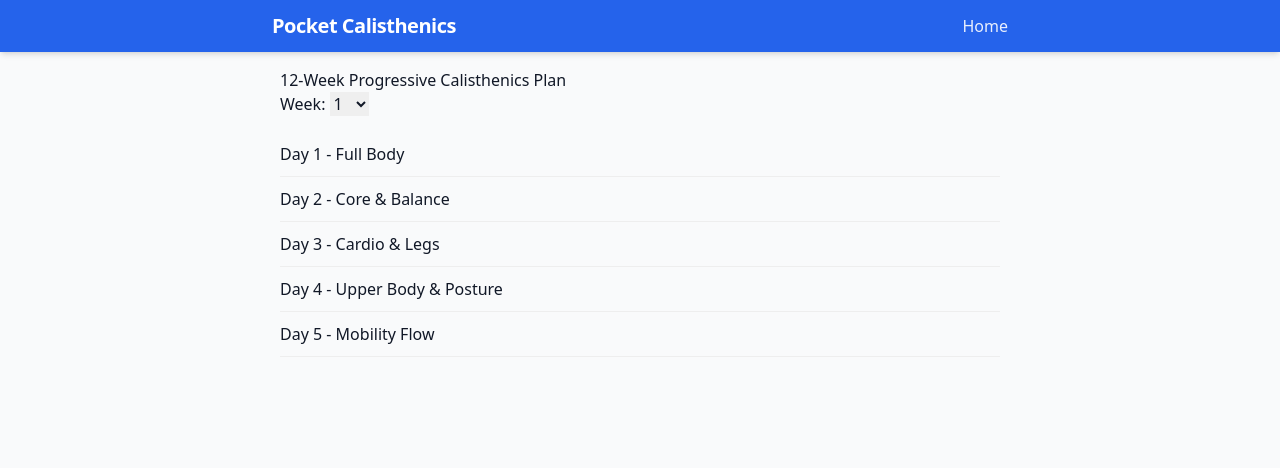
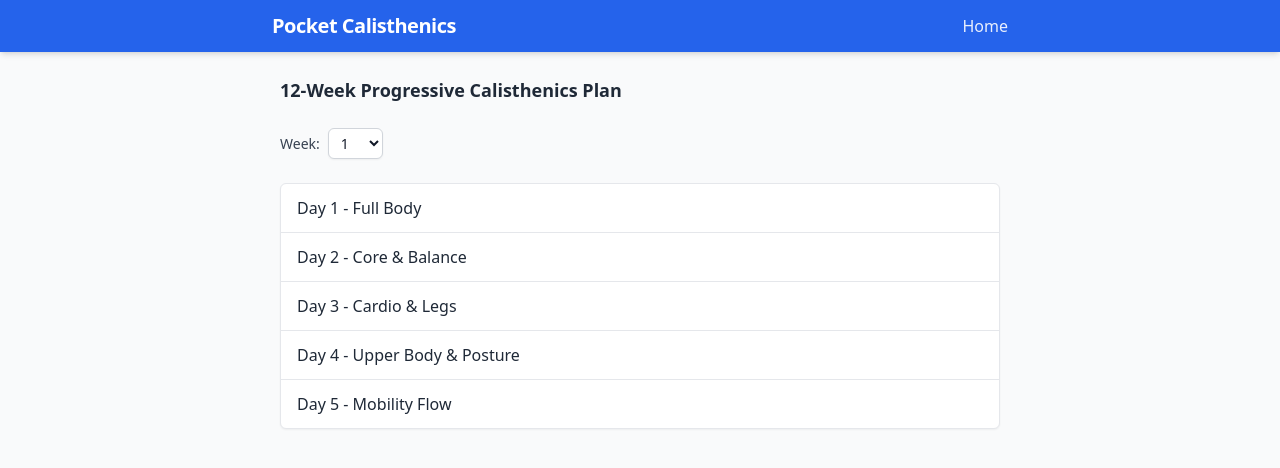
Before and after one commit to kevinbyers77/PocketCalisthenics, a React (Vite) app: page /#/ in a window 1280 px wide. Shown: the top 468 px of the page. Built offline with nearby package versions, Linux system fonts and the light colour scheme.

Commit message:
Update Home.tsx

```diff
--- a/src/routes/Home.tsx
+++ b/src/routes/Home.tsx
@@ -10,36 +10,72 @@ export default function Home() {
   const dayNames = getDayNames(week);
 
   return (
-    <main>
-      <p style={{ marginTop: -8 }}>{data.program_name}</p>
+    <div className="space-y-6">
+      {/* Program title */}
+      <h2 className="text-lg font-semibold text-gray-800">{data.program_name}</h2>
 
-      <label>
-        Week:&nbsp;
-        <select value={week} onChange={e => setWeek(parseInt(e.target.value))}>
-          {weeks.map(w => <option key={w} value={w}>{w}</option>)}
+      {/* Week selector */}
+      <div className="flex items-center space-x-2">
+        <label htmlFor="week" className="text-sm font-medium text-gray-700">
+          Week:
+        </label>
+        <select
+          id="week"
+          value={week}
+          onChange={(e) => setWeek(parseInt(e.target.value))}
+          className="rounded-md border border-gray-300 bg-white px-2 py-1 text-sm shadow-sm focus:border-brand focus:ring-brand"
+        >
+          {weeks.map((w) => (
+            <option key={w} value={w}>
+              {w}
+            </option>
+          ))}
         </select>
-      </label>
+      </div>
 
-      <ul style={{ listStyle: "none", padding: 0, marginTop: 16 }}>
+      {/* Day list */}
+      <ul className="divide-y divide-gray-200 rounded-md border border-gray-200 bg-white shadow-sm">
         {dayNames.map((name, idx) => (
-          <DayRow key={name} week={week} dayIndex={idx} title={name} getDoneStamp={getDoneStamp} />
+          <DayRow
+            key={name}
+            week={week}
+            dayIndex={idx}
+            title={name}
+            getDoneStamp={getDoneStamp}
+          />
         ))}
       </ul>
-    </main>
+    </div>
   );
 }
 
-function DayRow({ week, dayIndex, title, getDoneStamp }:
-  { week: number; dayIndex: number; title: string; getDoneStamp: (w:number,t:string)=>Promise<string|null> }) {
+function DayRow({
+  week,
+  dayIndex,
+  title,
+  getDoneStamp,
+}: {
+  week: number;
+  dayIndex: number;
+  title: string;
+  getDoneStamp: (w: number, t: string) => Promise<string | null>;
+}) {
+  const [stamp, setStamp] = useLocalPref<string | null>(
+    `pc:cache:done:${week}:${title}`,
+    null
+  );
 
-  const [stamp, setStamp] = useLocalPref<string | null>(`pc:cache:done:${week}:${title}`, null);
-  // lazy-load the real stamp (so Home doesn't block render)
-  if (stamp === null) getDoneStamp(week, title).then(s => s && setStamp(s));
+  if (stamp === null) getDoneStamp(week, title).then((s) => s && setStamp(s));
 
   return (
-    <li style={{ padding: "10px 0", borderBottom: "1px solid #eee", display: "flex", justifyContent: "space-between" }}>
-      <Link to={`/day/${week}/${dayIndex}`} style={{ textDecoration: "none" }}>{title}</Link>
-      <span style={{ opacity: 0.7 }}>{stamp ? "✅" : ""}</span>
+    <li>
+      <Link
+        to={`/day/${week}/${dayIndex}`}
+        className="flex items-center justify-between px-4 py-3 transition hover:bg-gray-50"
+      >
+        <span className="text-gray-800">{title}</span>
+        {stamp && <span className="text-green-500">✅</span>}
+      </Link>
     </li>
   );
 }
```
